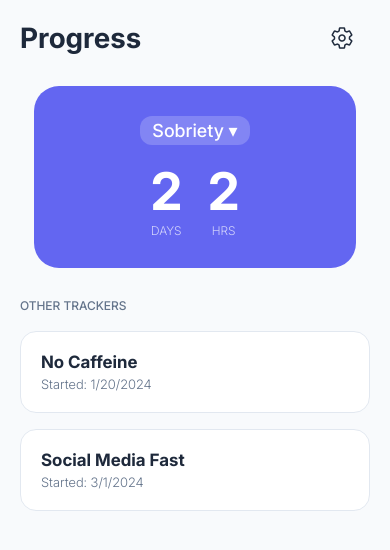
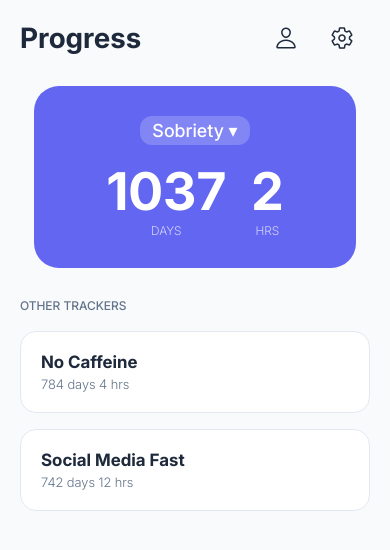
Before and after one commit to yinndlovu/tickr, a React Native app: screen /Home in a window 390 px wide. Shown: the top 550 px of the page. Built offline with nearby package versions, Linux system fonts and the light colour scheme.

Commit message:
feat: add customizability for user to change how time is displayed

```diff
--- a/App.tsx
+++ b/App.tsx
@@ -9,6 +9,7 @@ import { createStackNavigator } from "@react-navigation/stack";
 
 // contexts
 import { ThemeProvider, useTheme } from "./context/ThemeContext";
+import { PreferencesProvider } from "./context/PreferencesContext";
 
 // screens
 import HomeScreen from "./screens/HomeScreen";
@@ -57,7 +58,9 @@ export default function App() {
     <View style={{ flex: 1 }} onLayout={onLayoutRootView}>
       <SafeAreaProvider>
         <ThemeProvider>
-          <AppContent />
+          <PreferencesProvider>
+            <AppContent />
+          </PreferencesProvider>
         </ThemeProvider>
       </SafeAreaProvider>
     </View>
--- a/components/CountdownHero.tsx
+++ b/components/CountdownHero.tsx
@@ -1,9 +1,10 @@
 import React, { useState, useEffect } from "react";
 import { View, Text, StyleSheet, TouchableOpacity } from "react-native";
-import { intervalToDuration } from "date-fns";
 import { Habit } from "../types/habit";
 import { useTheme } from "../context/ThemeContext";
 import { AppText } from "./AppText";
+import { usePreferences } from "../context/PreferencesContext";
+import { formatHabitDuration } from "../services/timeDisplay";
 
 interface Props {
   habit: Habit;
@@ -12,19 +13,16 @@ interface Props {
 
 const CountdownHero: React.FC<Props> = ({ habit, onOpenPicker }) => {
   const { theme } = useTheme();
+  const { timeDisplayMode } = usePreferences();
 
-  const getTime = () =>
-    intervalToDuration({
-      start: new Date(habit.startDate),
-      end: new Date(),
-    });
-
+  const getTime = () => formatHabitDuration(habit.startDate, timeDisplayMode);
   const [duration, setDuration] = useState(getTime());
 
   useEffect(() => {
+    setDuration(getTime());
     const timer = setInterval(() => setDuration(getTime()), 60000);
     return () => clearInterval(timer);
-  }, [habit]);
+  }, [habit.startDate, timeDisplayMode]);
 
   return (
     <View style={[styles.container, { backgroundColor: theme.primary }]}>
@@ -35,8 +33,18 @@ const CountdownHero: React.FC<Props> = ({ habit, onOpenPicker }) => {
       </TouchableOpacity>
 
       <View style={styles.row}>
-        <TimeBlock value={duration.days || 0} label="DAYS" />
-        <TimeBlock value={duration.hours || 0} label="HRS" />
+        {timeDisplayMode === "days_hours" ? (
+          <>
+            <TimeBlock value={duration.parts.days} label="DAYS" />
+            <TimeBlock value={duration.parts.hours} label="HRS" />
+          </>
+        ) : (
+          <>
+            <TimeBlock value={duration.parts.months ?? 0} label="MONTHS" />
+            <TimeBlock value={duration.parts.days ?? 0} label="DAYS" />
+            <TimeBlock value={duration.parts.hours} label="HRS" />
+          </>
+        )}
       </View>
     </View>
   );
--- /dev/null
+++ b/context/PreferencesContext.tsx
@@ -0,0 +1,69 @@
+import AsyncStorage from "@react-native-async-storage/async-storage";
+import React, {
+  createContext,
+  ReactNode,
+  useContext,
+  useEffect,
+  useState,
+} from "react";
+
+export type TimeDisplayMode = "days_hours" | "months_days_hours";
+
+type PreferencesContextType = {
+  timeDisplayMode: TimeDisplayMode;
+  setTimeDisplayMode: (mode: TimeDisplayMode) => void;
+  isPreferencesLoaded: boolean;
+};
+
+const STORAGE_KEYS = {
+  timeDisplayMode: "preferences.timeDisplayMode",
+} as const;
+
+const PreferencesContext = createContext<PreferencesContextType | undefined>(
+  undefined,
+);
+
+export const PreferencesProvider = ({ children }: { children: ReactNode }) => {
+  const [timeDisplayMode, setTimeDisplayModeState] =
+    useState<TimeDisplayMode>("days_hours");
+  const [isPreferencesLoaded, setIsPreferencesLoaded] = useState(false);
+
+  useEffect(() => {
+    let isMounted = true;
+    (async () => {
+      try {
+        const stored = await AsyncStorage.getItem(STORAGE_KEYS.timeDisplayMode);
+        if (!isMounted) return;
+        if (stored === "days_hours" || stored === "months_days_hours") {
+          setTimeDisplayModeState(stored);
+        }
+      } finally {
+        if (isMounted) setIsPreferencesLoaded(true);
+      }
+    })();
+
+    return () => {
+      isMounted = false;
+    };
+  }, []);
+
+  const setTimeDisplayMode = (mode: TimeDisplayMode) => {
+    setTimeDisplayModeState(mode);
+    AsyncStorage.setItem(STORAGE_KEYS.timeDisplayMode, mode).catch(() => {});
+  };
+
+  return (
+    <PreferencesContext.Provider
+      value={{ timeDisplayMode, setTimeDisplayMode, isPreferencesLoaded }}
+    >
+      {children}
+    </PreferencesContext.Provider>
+  );
+};
+
+export const usePreferences = () => {
+  const context = useContext(PreferencesContext);
+  if (!context)
+    throw new Error("usePreferences must be used within PreferencesProvider");
+  return context;
+};
--- a/package.json
+++ b/package.json
@@ -11,6 +11,7 @@
   "dependencies": {
     "@expo-google-fonts/inter": "^0.4.2",
     "@expo/vector-icons": "^15.0.2",
+    "@react-native-async-storage/async-storage": "^3.0.1",
     "@react-navigation/native": "^7.1.33",
     "@react-navigation/stack": "^7.8.5",
     "date-fns": "^4.1.0",
--- a/screens/HomeScreen.tsx
+++ b/screens/HomeScreen.tsx
@@ -12,12 +12,14 @@ import { Ionicons } from "@expo/vector-icons";
 
 // internal
 import { useTheme } from "../context/ThemeContext";
+import { usePreferences } from "../context/PreferencesContext";
 import { AppText } from "../components/AppText";
 
 // contents
 import HabitPickerModal from "../components/HabitPickerModal";
 import CountdownHero from "../components/CountdownHero";
 import { Habit } from "../types/habit";
+import { formatHabitDuration } from "../services/timeDisplay";
 
 // mock data
 const MOCK_HABITS: Habit[] = [
@@ -30,6 +32,7 @@ const HomeScreen: React.FC = () => {
   const navigation = useNavigation<any>();
   const { theme, toggleTheme } = useTheme();
   const insets = useSafeAreaInsets();
+  const { timeDisplayMode } = usePreferences();
 
   // use states
   const [isModalVisible, setModalVisible] = useState(false);
@@ -63,9 +66,24 @@ const HomeScreen: React.FC = () => {
               >
                 Progress
               </AppText>
+              <View style={styles.headerActions}>
+                <TouchableOpacity
+                  onPress={() => {}}
+                  style={styles.iconButton}
+                  accessibilityRole="button"
+                  accessibilityLabel="Profile"
+                >
+                  <Ionicons
+                    name="person-outline"
+                    size={24}
+                    color={theme.text}
+                  />
+                </TouchableOpacity>
                 <TouchableOpacity
                   onPress={() => navigation.navigate("Settings")}
                   style={styles.iconButton}
+                  accessibilityRole="button"
+                  accessibilityLabel="Settings"
                 >
                   <Ionicons
                     name="settings-outline"
@@ -73,6 +91,7 @@ const HomeScreen: React.FC = () => {
                     color={theme.text}
                   />
                 </TouchableOpacity>
+              </View>
             </View>
 
             <CountdownHero
@@ -106,7 +125,7 @@ const HomeScreen: React.FC = () => {
                 variant="light"
                 style={[styles.cardDate, { color: theme.subtext }]}
               >
-                Started: {new Date(item.startDate).toLocaleDateString()}
+                {formatHabitDuration(item.startDate, timeDisplayMode).text}
               </AppText>
             </View>
           </View>
@@ -143,6 +162,10 @@ const styles = StyleSheet.create({
     width: "100%",
     marginBottom: 20,
   },
+  headerActions: {
+    flexDirection: "row",
+    alignItems: "center",
+  },
   title: {
     fontSize: 28,
   },
--- a/screens/SettingsScreen.tsx
+++ b/screens/SettingsScreen.tsx
@@ -6,10 +6,12 @@ import { useNavigation } from "@react-navigation/native";
 
 // internal
 import { useTheme } from "../context/ThemeContext";
+import { usePreferences } from "../context/PreferencesContext";
 import { AppText } from "../components/AppText";
 
 const SettingsScreen: React.FC = () => {
   const { theme, isDark, toggleTheme } = useTheme();
+  const { timeDisplayMode, setTimeDisplayMode } = usePreferences();
   const insets = useSafeAreaInsets();
   const navigation = useNavigation();
 
@@ -59,6 +61,82 @@ const SettingsScreen: React.FC = () => {
             trackColor={{ false: theme.accent, true: theme.primary }}
           />
         </View>
+
+        <View
+          style={[
+            styles.row,
+            {
+              backgroundColor: theme.card,
+              borderColor: theme.accent,
+              marginTop: 12,
+              alignItems: "flex-start",
+            },
+          ]}
+        >
+          <View style={[styles.labelGroup, { paddingTop: 2 }]}>
+            <Ionicons name="time-outline" size={20} color={theme.primary} />
+            <View style={{ gap: 4 }}>
+              <AppText
+                variant="medium"
+                style={[styles.rowText, { color: theme.text }]}
+              >
+                Time display
+              </AppText>
+              <AppText variant="light" style={{ color: theme.subtext, fontSize: 12 }}>
+                Choose how progress is shown
+              </AppText>
+            </View>
+          </View>
+
+          <View style={styles.choiceColumn}>
+            <TouchableOpacity
+              onPress={() => setTimeDisplayMode("days_hours")}
+              style={[
+                styles.choice,
+                {
+                  borderColor: theme.accent,
+                  backgroundColor:
+                    timeDisplayMode === "days_hours"
+                      ? theme.primary + "20"
+                      : "transparent",
+                },
+              ]}
+            >
+              <AppText
+                variant="medium"
+                style={{ color: timeDisplayMode === "days_hours" ? theme.primary : theme.text }}
+              >
+                67 days • 3 hrs
+              </AppText>
+            </TouchableOpacity>
+
+            <TouchableOpacity
+              onPress={() => setTimeDisplayMode("months_days_hours")}
+              style={[
+                styles.choice,
+                {
+                  borderColor: theme.accent,
+                  backgroundColor:
+                    timeDisplayMode === "months_days_hours"
+                      ? theme.primary + "20"
+                      : "transparent",
+                },
+              ]}
+            >
+              <AppText
+                variant="medium"
+                style={{
+                  color:
+                    timeDisplayMode === "months_days_hours"
+                      ? theme.primary
+                      : theme.text,
+                }}
+              >
+                2 months 5 days • 3 hrs
+              </AppText>
+            </TouchableOpacity>
+          </View>
+        </View>
       </View>
 
       <AppText variant="light" style={styles.version}>
@@ -99,6 +177,18 @@ const styles = StyleSheet.create({
     alignItems: "center",
     gap: 12,
   },
+  choiceColumn: {
+    gap: 10,
+    alignItems: "flex-end",
+  },
+  choice: {
+    borderWidth: 1,
+    borderRadius: 12,
+    paddingHorizontal: 12,
+    paddingVertical: 10,
+    minWidth: 170,
+    alignItems: "center",
+  },
   rowText: {
     fontSize: 16,
   },
--- /dev/null
+++ b/services/timeDisplay.ts
@@ -0,0 +1,36 @@
+import {
+  differenceInDays,
+  differenceInHours,
+  intervalToDuration,
+} from "date-fns";
+import { TimeDisplayMode } from "../context/PreferencesContext";
+
+export function formatHabitDuration(
+  startDate: string,
+  mode: TimeDisplayMode,
+  now: Date = new Date(),
+) {
+  const start = new Date(startDate);
+
+  if (mode === "days_hours") {
+    const totalDays = Math.max(0, differenceInDays(now, start));
+    const totalHours = Math.max(0, differenceInHours(now, start));
+    const hours = totalHours % 24;
+    return {
+      text: `${totalDays} days ${hours} hrs`,
+      parts: { days: totalDays, hours },
+    };
+  }
+
+  const d = intervalToDuration({ start, end: now });
+  const years = d.years || 0;
+  const monthsRemainder = d.months || 0;
+  const months = years * 12 + monthsRemainder;
+  const days = d.days || 0;
+  const hours = d.hours || 0;
+
+  return {
+    text: `${months} months ${days} days ${hours} hrs`,
+    parts: { months, days, hours },
+  };
+}
```
Also changed, not shown: 1 other file (tests, documents, lock files or other folders). Lines whose indentation alone changed are shown as unchanged.
